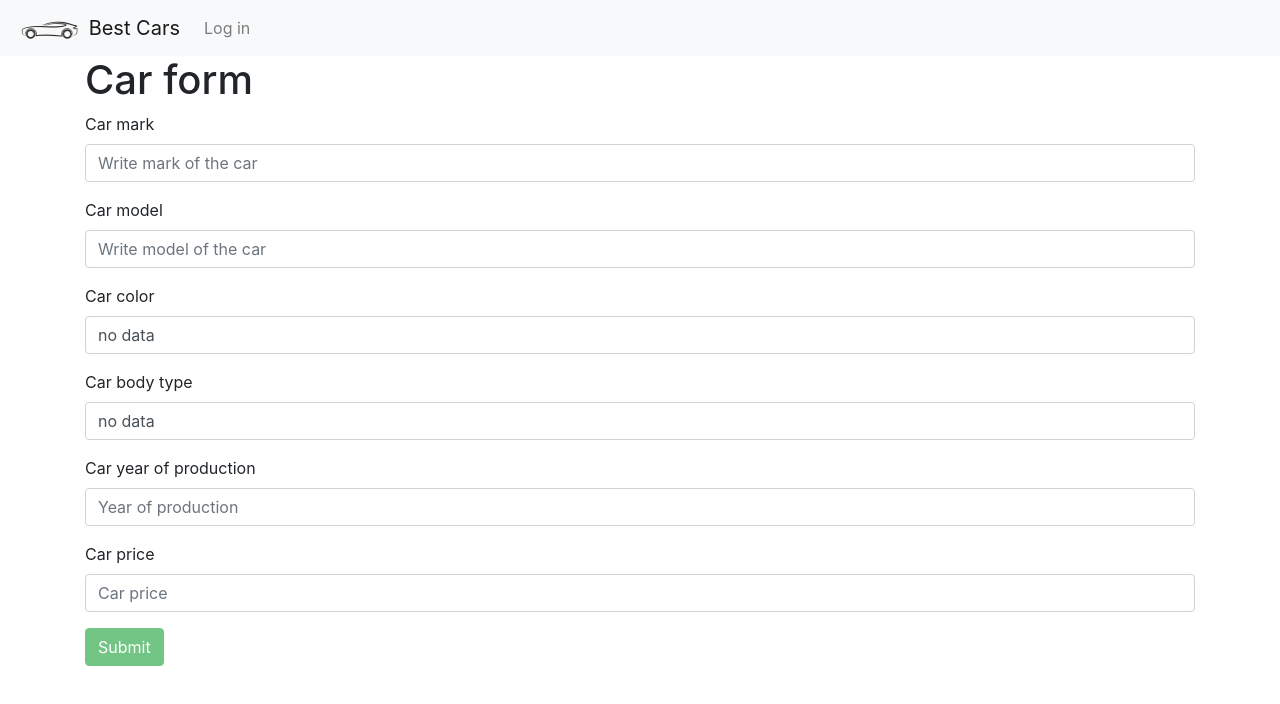
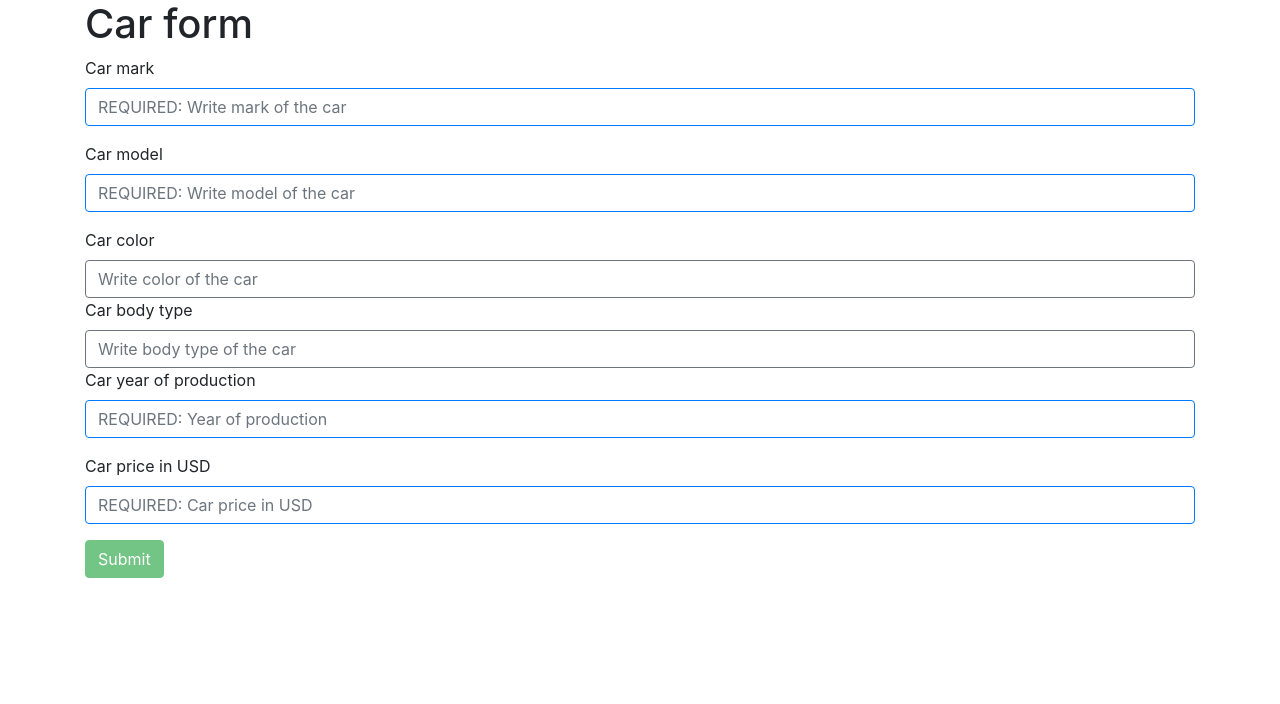
Before and after one commit to filip-777/softwareHouseFrontend, an Angular app: page /car-form in a window 1280 px wide. Shown: the top 704 px of the page. Built offline with nearby package versions, Linux system fonts and the light colour scheme.

Commit message:
FIX: car component, home, header

```diff
--- a/src/app/components/car/car-form/car-form.component.html
+++ b/src/app/components/car/car-form/car-form.component.html
@@ -27,39 +27,43 @@
   <form class="form-horizontal" [formGroup]="basicForm">
     <div class="form-group">
       <label for="mark">Car mark</label>
-      <input type="text" class="form-control" id="mark" placeholder="Write mark of the car" formControlName="mark"
+      <input type="text" class="form-control border-primary" id="mark" placeholder="REQUIRED: Write mark of the car"
+             formControlName="mark"
              #mark>
     </div>
     <div class="form-group">
       <label for="model">Car model</label>
-      <input type="text" class="form-control" id="model" placeholder="Write model of the car" formControlName="model"
+      <input type="text" class="form-control border-primary" id="model" placeholder="REQUIRED: Write model of the car"
+             formControlName="model"
              #model>
     </div>
-    <div class="form-group">
+    <div>
       <label for="color">Car color</label>
-      <input type="text" class="form-control" id="color" placeholder="Write color of the car" formControlName="color"
+      <input type="text" class="form-control border-secondary" id="color" placeholder="Write color of the car"
              #color>
     </div>
-    <div class="form-group">
-    <label for="bodyType">Car body type</label>
-      <input type="text" class="form-control" id="bodyType" placeholder="Write body type of the car"
-             formControlName="bodyType"
+    <div>
+      <label for="bodyType">Car body type</label>
+      <input type="text" class="form-control border-secondary" id="bodyType" placeholder="Write body type of the car"
              #bodyType>
     </div>
     <div class="form-group">
-    <label for="yearOfProduction">Car year of production</label>
-      <input type="text" class="form-control" id="yearOfProduction" placeholder="Year of production"
+      <label for="yearOfProduction">Car year of production</label>
+      <input type="number" class="form-control border-primary" id="yearOfProduction"
+             placeholder="REQUIRED: Year of production"
              formControlName="yearOfProduction" #yearOfProduction>
     </div>
     <div class="form-group">
-    <label for="price">Car price</label>
-      <input type="text" class="form-control" id="price" name="price" placeholder="Car price" formControlName="price"
+      <label for="price">Car price in USD </label>
+      <input type="number" class="form-control border-primary" id="price" name="price" placeholder="REQUIRED: Car price in USD"
+             formControlName="price"
              #price>
     </div>
 
 
     <button type="submit" class="btn btn-success" [disabled]="!basicForm.valid"
             (click)="save(mark.value, model.value, color.value, bodyType.value, yearOfProduction. value, price.value)">
-      Submit</button>
+      Submit
+    </button>
   </form>
 </div>
--- a/src/app/components/car/car-form/car-form.component.ts
+++ b/src/app/components/car/car-form/car-form.component.ts
@@ -26,17 +26,15 @@ export class CarFormComponent implements OnInit {
     this.basicForm = this.fb.group({
       mark: [null, Validators.required],
       model: [null, Validators.required],
-      color: [this.noData],
-      bodyType: [this.noData],
       yearOfProduction: [null, Validators.required],
       price: [null, Validators.required]
     });
   }
 
-  save(mark, model, color, bodyTpe, yearOfProduction, price) {
-    this.car = new Car(model, mark, color, bodyTpe, price, yearOfProduction);
+  save(mark, model, color, bodyType, yearOfProduction, price) {
+    this.car = new Car(model, mark, color, bodyType, price, yearOfProduction);
     this.carService.save(this.car).then(response =>
-    this.router.navigate(['/car-list']));
+      this.router.navigate(['/car-list']));
 
   }
 
--- a/src/app/components/car/car-list/car-list.component.html
+++ b/src/app/components/car/car-list/car-list.component.html
@@ -18,7 +18,7 @@
     <td>{{car.bodyType}}</td>
     <td>{{car.color}}</td>
     <td>{{car.yearOfProduction}}</td>
-    <td>{{car.price}}</td>
+    <td>{{car.price}} USD </td>
   </tr>
   </tbody>
 
--- a/src/app/components/home/home.component.html
+++ b/src/app/components/home/home.component.html
@@ -1,17 +1,17 @@
-<section class="hero is-info is-fullheight is-bold">
-  <div class="hero-body">
+<section>
+  <div>
     <div class="container">
-
       <h1 class="title">Welcome in Best Cars service!</h1>
-
-      <h3>Navigation links in service:</h3>
-
+      <a>In our demo service which have basic implementation such as:</a>
+      <ul>
+        <li>Add new car to data base</li>
+        <li>Show cars stored in data base</li>
+      </ul>
+      <h3 class="title">Navigation links in service:</h3>
     </div>
     <div class="row justify-content-center">
-
       <button type="button" class="btn btn-dark" [routerLink]="['/car-form']">Add new car to Best Cars data base</button>
       <button type="button" class="btn btn-dark" [routerLink]="['/car-list']">Show and edit cars from data base</button>
-
     </div>
   </div>
 </section>
--- a/src/app/components/home/home.component.scss
+++ b/src/app/components/home/home.component.scss
@@ -1,7 +1,7 @@
-.container{
+.title{
   text-align: center;
-  padding-top: 40px;
-  padding-bottom: 10px;
+  padding-top: 20px;
+  padding-bottom: 5px;
 }
 
 .btn-dark{
--- a/src/app/components/navbar/navbar.component.html
+++ b/src/app/components/navbar/navbar.component.html
@@ -1,4 +1,4 @@
-<nav class="navbar navbar-expand-lg navbar-light bg-light">
+  <nav *ngIf="loginService.isUserLoggedIn()" class="navbar navbar-expand-lg navbar-light bg-light">
     <a class="navbar-brand" href="#">
       <img src="assets/img/car-outline-logo-29.png" width="67,25" height="30"
            class="d-inline-block align-top" alt="">
@@ -14,12 +14,14 @@
           <a *ngIf="loginService.isUserLoggedIn()" [routerLink]="['/home']" class="nav-link">Home</a>
         </li>
         <li class="nav-item dropdown">
-        <a *ngIf="loginService.isUserLoggedIn()" class="nav-link dropdown-toggle" href="#" id="navbarDropdown" role="button" data-toggle="dropdown" aria-haspopup="true" aria-expanded="false">
+          <a *ngIf="loginService.isUserLoggedIn()" class="nav-link dropdown-toggle" href="#" id="navbarDropdown"
+             role="button" data-toggle="dropdown" aria-haspopup="true" aria-expanded="false">
             Car menu
           </a>
-        <div  class="dropdown-menu" aria-labelledby="navbarDropdown">
+          <div class="dropdown-menu" aria-labelledby="navbarDropdown">
             <a *ngIf="loginService.isUserLoggedIn()" [routerLink]="['/car-form']" class="nav-link">Add car</a>
-          <a *ngIf="loginService.isUserLoggedIn()" [routerLink]="['/car-list']" class="nav-link">Show and edit cars</a>
+            <a *ngIf="loginService.isUserLoggedIn()" [routerLink]="['/car-list']" class="nav-link">Show and edit
+              cars</a>
           </div>
         <li class="nav-item"><a *ngIf="!loginService.isUserLoggedIn()" [routerLink]="['/login']" class="nav-link">Log
           in</a>
@@ -27,9 +29,6 @@
         <li class="nav-item">
           <a *ngIf="loginService.isUserLoggedIn()" [routerLink]="['/logout']" class="nav-link">Log out</a>
         </li>
-
-
       </ul>
     </div>
-
   </nav>
```
Lines whose indentation alone changed are shown as unchanged.
